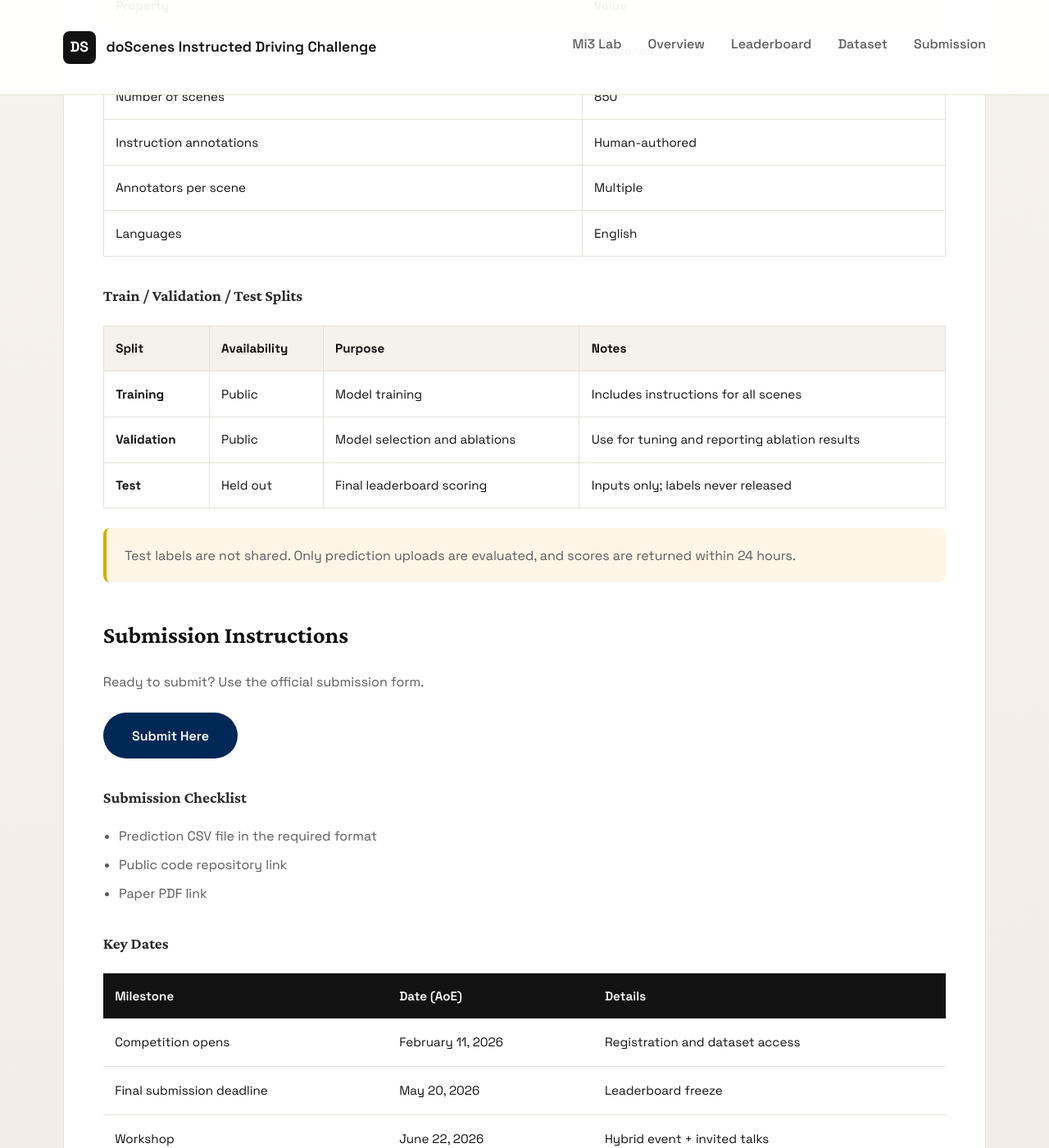
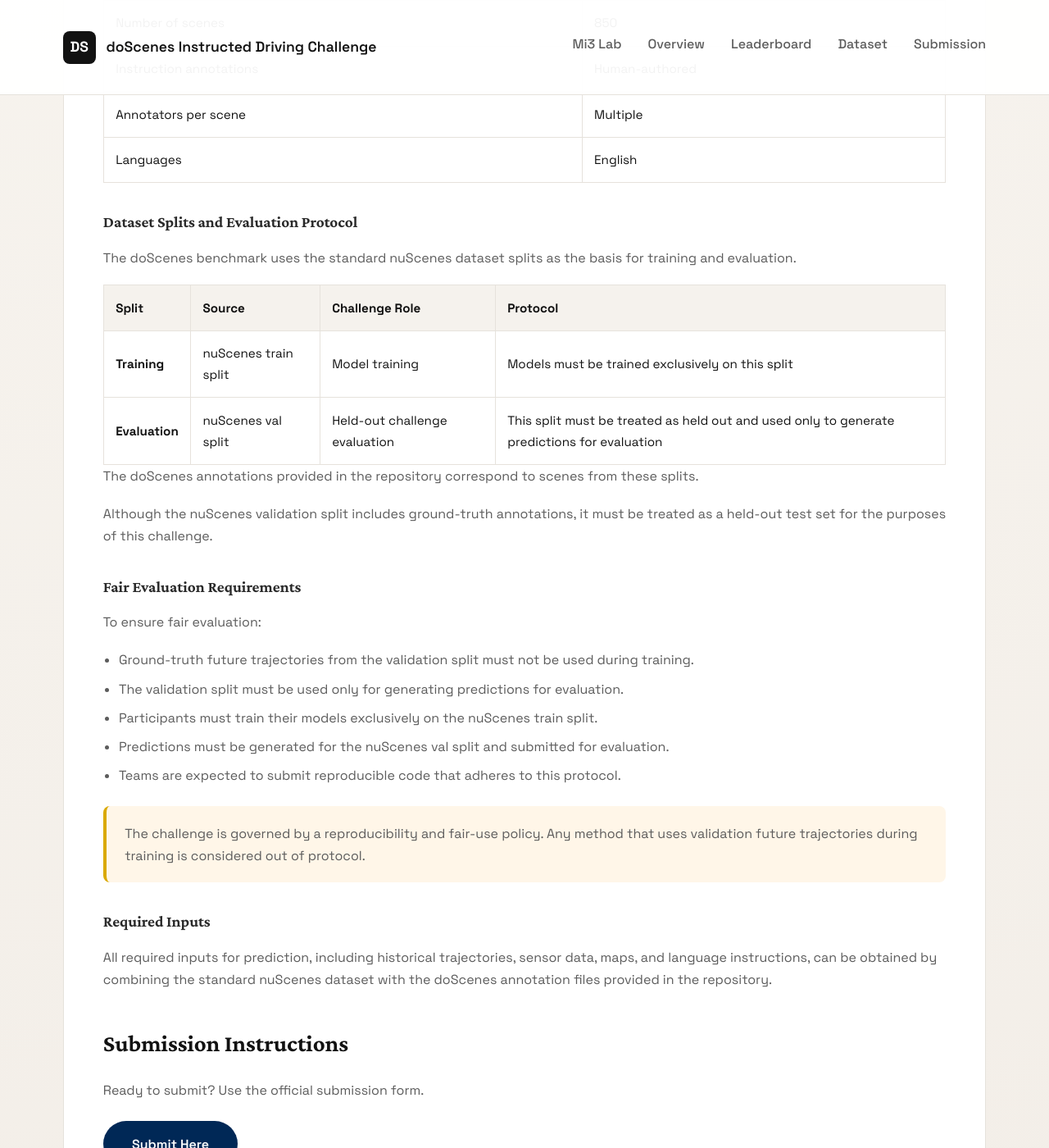
Before and after one commit to Mi3-Lab/mi3-lab.github.io, a Jekyll site: the page doScenes_challenge.html, which Jekyll copies as it is, in a window 1280 px wide and 1400 px high, scrolled down 4396 px. Shown: the whole window at 82% size. Built offline with Jekyll 4.4.1, drawn with Linux system fonts in a browser that asks for light colours; some of the changed text lies outside the part shown.

Commit message:
Update doScenes_challenge.html

```diff
--- a/doScenes_challenge.html
+++ b/doScenes_challenge.html
@@ -749,10 +749,6 @@
                         than memorizing specific templates.
                     </p>
 
-                    <div class="callout">
-                        The test split is held out and labels are never released. Submit predictions to receive scores.
-                    </div>
-
                     <h3>Dataset Statistics</h3>
                     <div class="hero-buttons" style="margin: 0 0 1rem;">
                         <a href="https://github.com/rossgreer/doScenes" class="btn-secondary" target="_blank" rel="noopener">View Dataset</a>
@@ -788,41 +784,64 @@
                         </tbody>
                     </table>
 
-                    <h3>Train / Validation / Test Splits</h3>
+                    <h3>Dataset Splits and Evaluation Protocol</h3>
+                    <p>
+                        The doScenes benchmark uses the standard nuScenes dataset splits as the basis for training and evaluation.
+                    </p>
                     <table class="data-splits-table">
                         <thead>
                             <tr>
                                 <th>Split</th>
-                                <th>Availability</th>
-                                <th>Purpose</th>
-                                <th>Notes</th>
+                                <th>Source</th>
+                                <th>Challenge Role</th>
+                                <th>Protocol</th>
                             </tr>
                         </thead>
                         <tbody>
                             <tr>
                                 <td><strong>Training</strong></td>
-                                <td>Public</td>
+                                <td>nuScenes train split</td>
                                 <td>Model training</td>
-                                <td>Includes instructions for all scenes</td>
+                                <td>Models must be trained exclusively on this split</td>
                             </tr>
                             <tr>
-                                <td><strong>Validation</strong></td>
-                                <td>Public</td>
-                                <td>Model selection and ablations</td>
-                                <td>Use for tuning and reporting ablation results</td>
-                            </tr>
-                            <tr>
-                                <td><strong>Test</strong></td>
-                                <td>Held out</td>
-                                <td>Final leaderboard scoring</td>
-                                <td>Inputs only; labels never released</td>
+                                <td><strong>Evaluation</strong></td>
+                                <td>nuScenes val split</td>
+                                <td>Held-out challenge evaluation</td>
+                                <td>This split must be treated as held out and used only to generate predictions for evaluation</td>
                             </tr>
                         </tbody>
                     </table>
 
+                    <p>
+                        The doScenes annotations provided in the repository correspond to scenes from these splits.
+                    </p>
+                    <p>
+                        Although the nuScenes validation split includes ground-truth annotations, it must be treated as a held-out
+                        test set for the purposes of this challenge.
+                    </p>
+
+                    <h3>Fair Evaluation Requirements</h3>
+                    <p>To ensure fair evaluation:</p>
+                    <ul>
+                        <li>Ground-truth future trajectories from the validation split must not be used during training.</li>
+                        <li>The validation split must be used only for generating predictions for evaluation.</li>
+                        <li>Participants must train their models exclusively on the nuScenes train split.</li>
+                        <li>Predictions must be generated for the nuScenes val split and submitted for evaluation.</li>
+                        <li>Teams are expected to submit reproducible code that adheres to this protocol.</li>
+                    </ul>
+
                     <div class="warning">
-                        Test labels are not shared. Only prediction uploads are evaluated, and scores are returned within 24 hours.
+                        The challenge is governed by a reproducibility and fair-use policy. Any method that uses validation future
+                        trajectories during training is considered out of protocol.
                     </div>
+
+                    <h3>Required Inputs</h3>
+                    <p>
+                        All required inputs for prediction, including historical trajectories, sensor data, maps, and language
+                        instructions, can be obtained by combining the standard nuScenes dataset with the doScenes annotation files
+                        provided in the repository.
+                    </p>
 
                     <h2 id="submission">Submission Instructions</h2>
 
@@ -835,7 +854,15 @@
                         <li>Prediction CSV file in the required format</li>
                         <li>Public code repository link</li>
                         <li>Paper PDF link</li>
+                        <li>Submitted papers are encouraged to follow the CVPR paper format</li>
                     </ul>
+
+                    <h3>Workshop Participation</h3>
+                    <p>
+                        Participation in the workshop is not required in order to complete the challenge. However, teams
+                        are encouraged to attend if possible. Details about online participation will be posted once that
+                        information becomes available.
+                    </p>
 
                     <h3>Key Dates</h3>
                     <table class="schedule-table">
```
